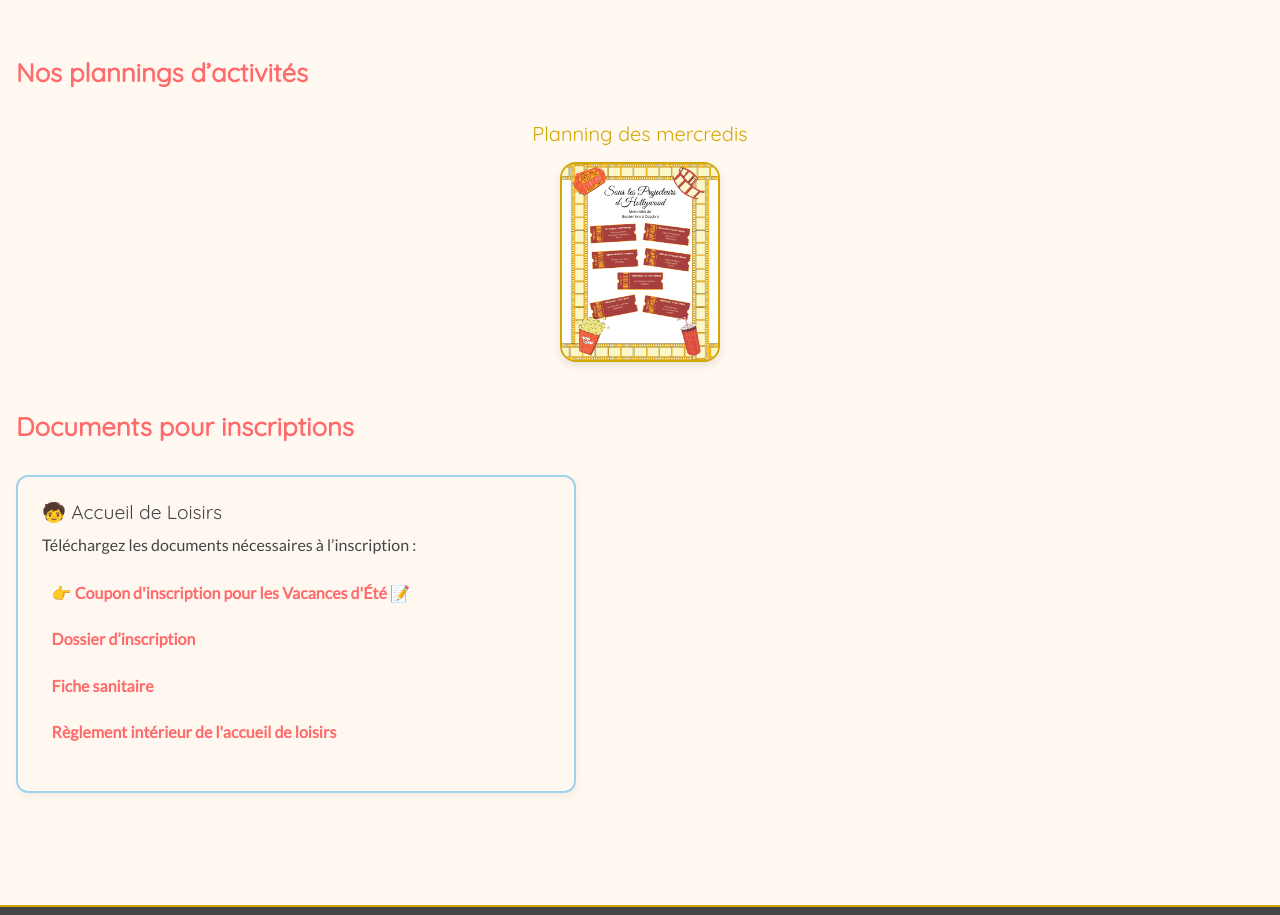
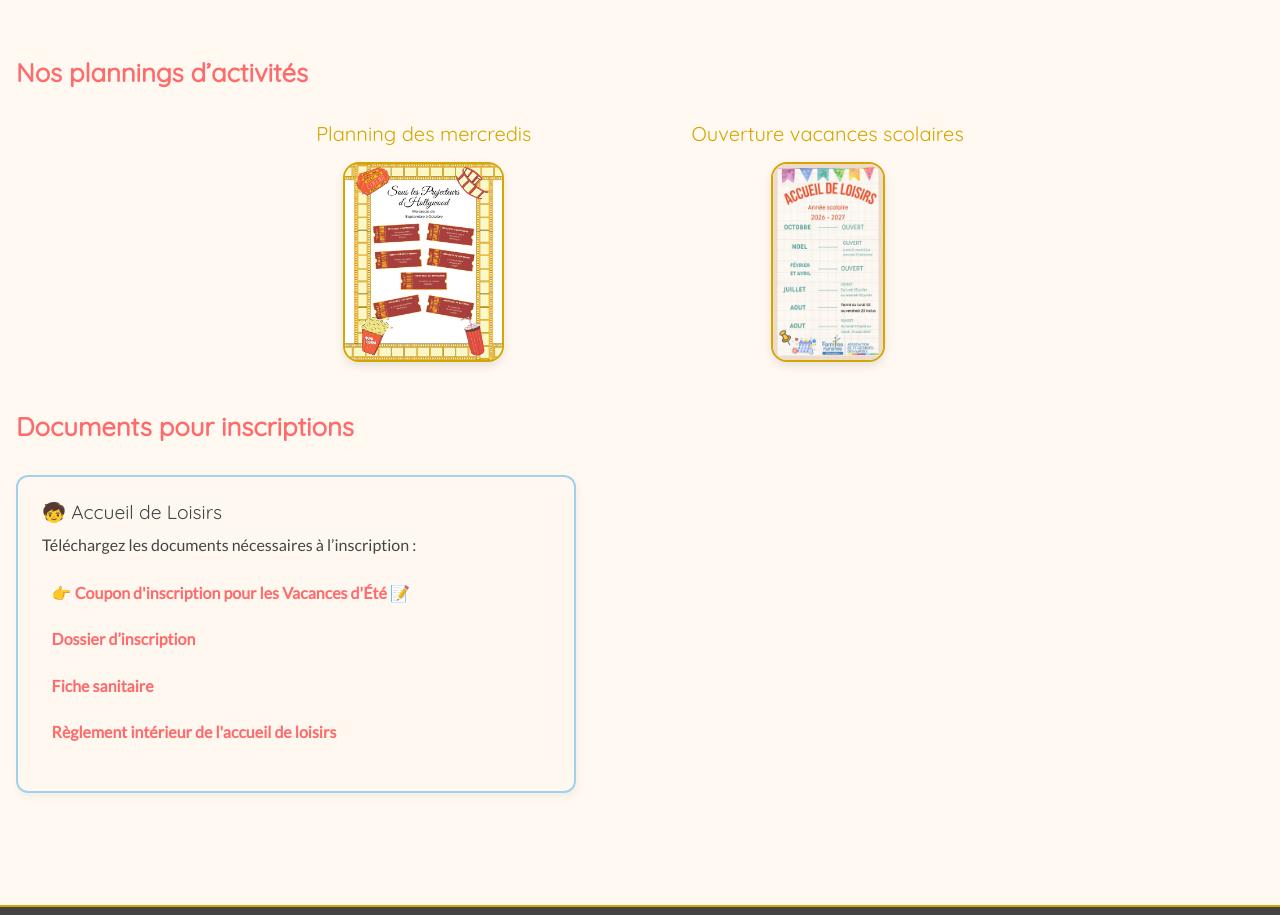
Before and after one commit to MarieC2023/FamillesRuralesSGG, a React (Vite) app: page /AccueilDeLoisirs in a window 1280 px wide. Shown: the part 1325-2240 px from the top of the page. Built offline with nearby package versions, Linux system fonts and the light colour scheme.

Commit message:
Mise à jour page centre

```diff
--- a/src/pages/AccueilDeLoisirs.jsx
+++ b/src/pages/AccueilDeLoisirs.jsx
@@ -15,6 +15,7 @@ import intPeri from '@/assets/peri1.webp';
 import extPeri from '@/assets/peri2.webp';
 
 import merc1 from '@/assets/planning/merc1.webp';
+import date from '@/assets/planning/date.webp';
 //import merc2 from '@/assets/planning/merc2.webp';
 // import vac1 from '@/assets/planning/vac1.webp';
 // import vac2 from '@/assets/planning/vac2.webp';
@@ -105,6 +106,10 @@ const Centre = () => {
                         titre="Planning des mercredis"
                         images={[merc1]}
                     />
+                    <PlanningCarrousel
+                        titre="Ouverture vacances scolaires"
+                        images={[date]}
+                    />
                     {/* <PlanningCarrousel
                         titre="Planning des vacances scolaires"
                         images={[vac1, vac2, vac3, vac4]}
```
Also changed, not shown: src/assets/planning/date.webp (added), 1 other file (tests, documents, lock files or other folders).
